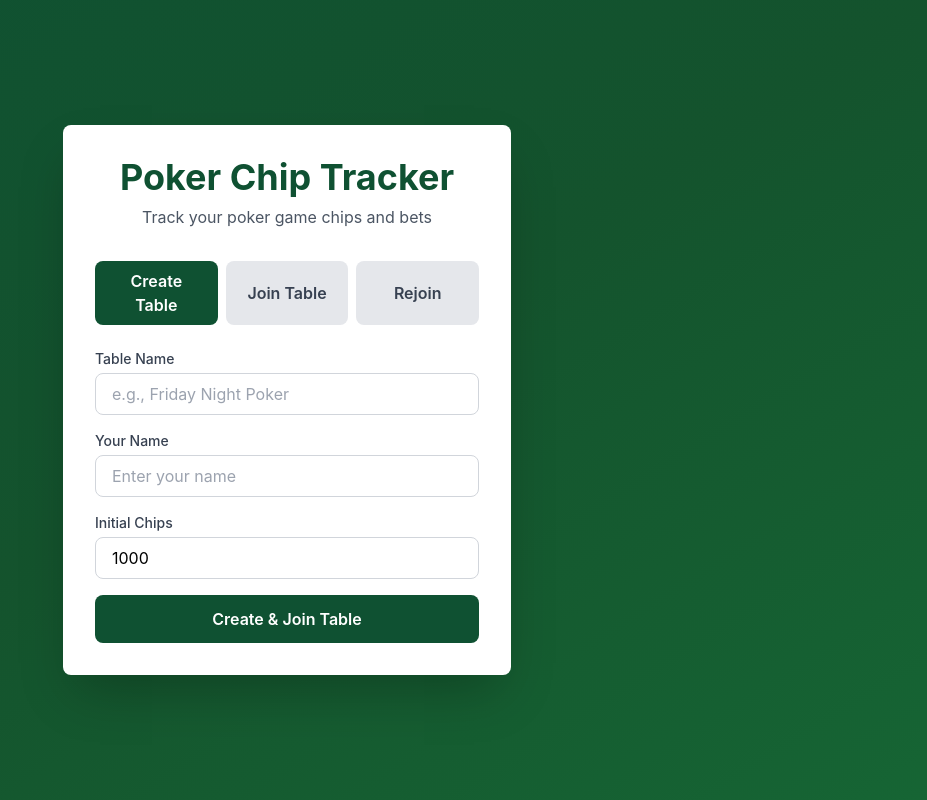
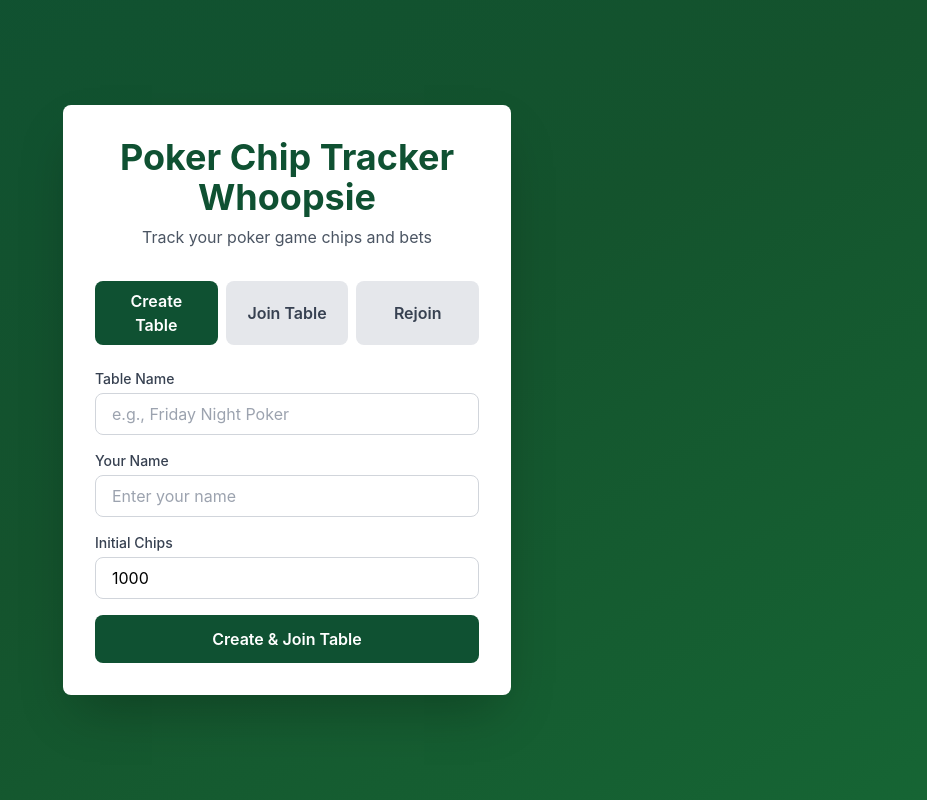
Before and after one commit to SasmitM/PokerChipProject, a React (Vite) app in the folder frontend/: page / in a window 1280 px wide. Shown: the whole page, without its empty margins (353-1280 px from the left). Built offline with nearby package versions, Linux system fonts and the light colour scheme; no server answers.

Commit message:
whoopsie

```diff
--- a/frontend/src/components/LandingPage.tsx
+++ b/frontend/src/components/LandingPage.tsx
@@ -106,7 +106,7 @@ export default function LandingPage({ onGameStart, onError }: LandingPageProps)
     <div className="min-h-screen flex items-center justify-center p-4">
       <div className="bg-white rounded-lg shadow-2xl p-8 max-w-md w-full">
         <h1 className="text-4xl font-bold text-center mb-2 text-poker-green">
-           Poker Chip Tracker
+           Poker Chip Tracker Whoopsie
         </h1>
         <p className="text-center text-gray-600 mb-8">
           Track your poker game chips and bets
```
Also changed, not shown: 1 other file (tests, documents, lock files or other folders).
